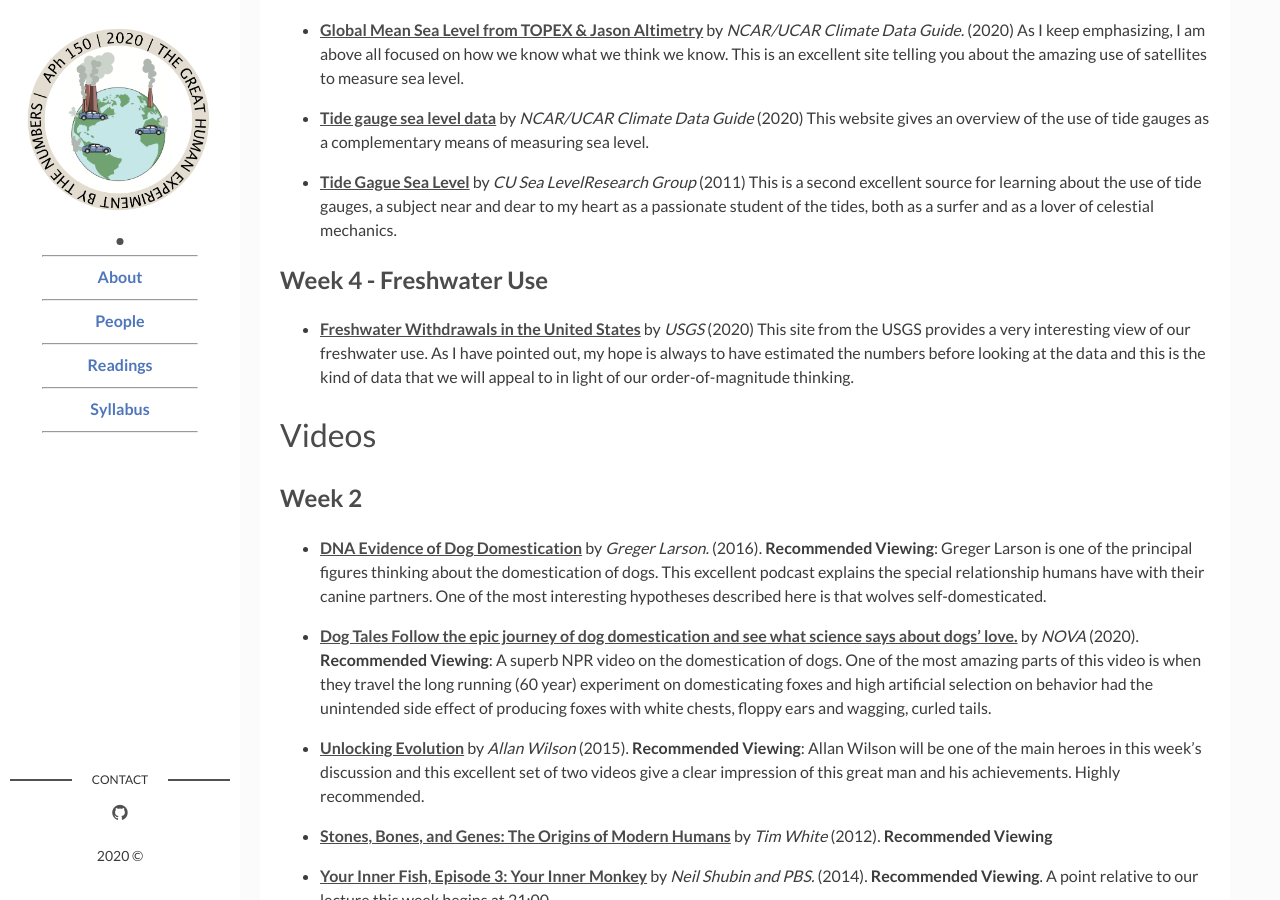
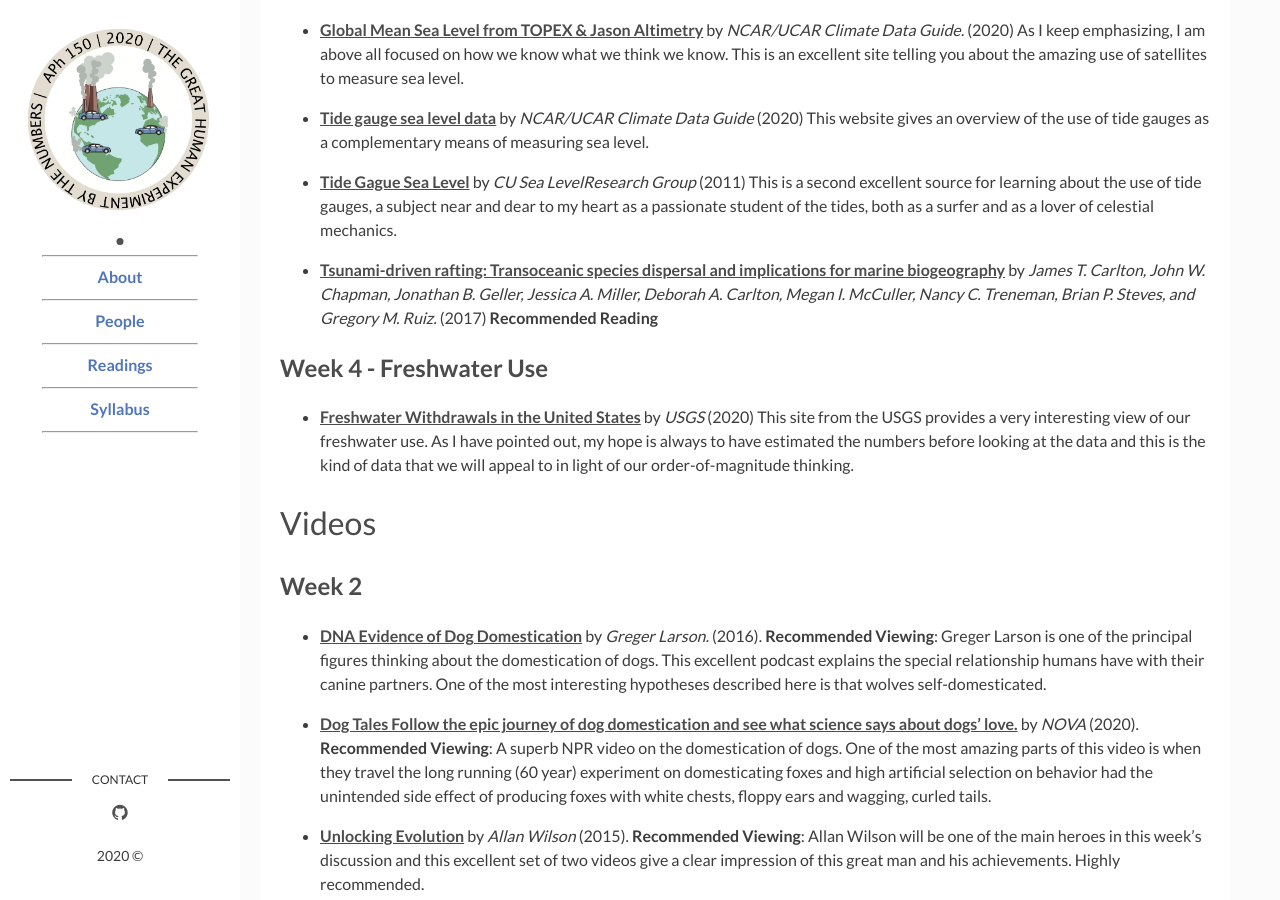
Before and after one commit to RPGroup-PBoC/aph150_human_impacts, a Jekyll site: the page built from page02_readings.md, in a window 1280 px wide and 900 px high, scrolled down 3456 px. Built offline with Jekyll 4.4.1, drawn with Linux system fonts in a browser that asks for light colours.

Commit message:
Added biogeography paper  as well as link to lecture 4

```diff
--- a/_data/readings.yaml
+++ b/_data/readings.yaml
@@ -363,6 +363,17 @@ Week 4 - Sea Level Rise:
       This is a second excellent source for learning about the use of tide gauges,
       a subject near and dear to my heart as a passionate student of the tides,
       both as a surfer and as a lover of celestial mechanics.
+  - pub:
+    title: "Tsunami-driven rafting: Transoceanic species dispersal and implications for marine biogeography"
+    authors: >
+      James T. Carlton, John W. Chapman, Jonathan B. Geller, Jessica A.
+      Miller, Deborah A. Carlton, Megan I. McCuller, Nancy C. Treneman, Brian P.
+      Steves, and Gregory M. Ruiz.
+    year: 2017
+    link: Carlton_2017.pdf
+    description: >
+      **Recommended Reading**
+
 Week 4 - Freshwater Use:
   - pub:
     title: Freshwater Withdrawals in the United States
--- a/_data/syllabus.yaml
+++ b/_data/syllabus.yaml
@@ -26,6 +26,7 @@
   week: 4
   topic: >
     Water by the numbers.
+  slides: "https://drive.google.com/file/d/1pDZwjxvUAfuaxHlODNddfQqxJjDIgZ2d/view?usp=sharing"
 
 - day:
   date: 5/6/2020
```
Also changed, not shown: 1 other file.
